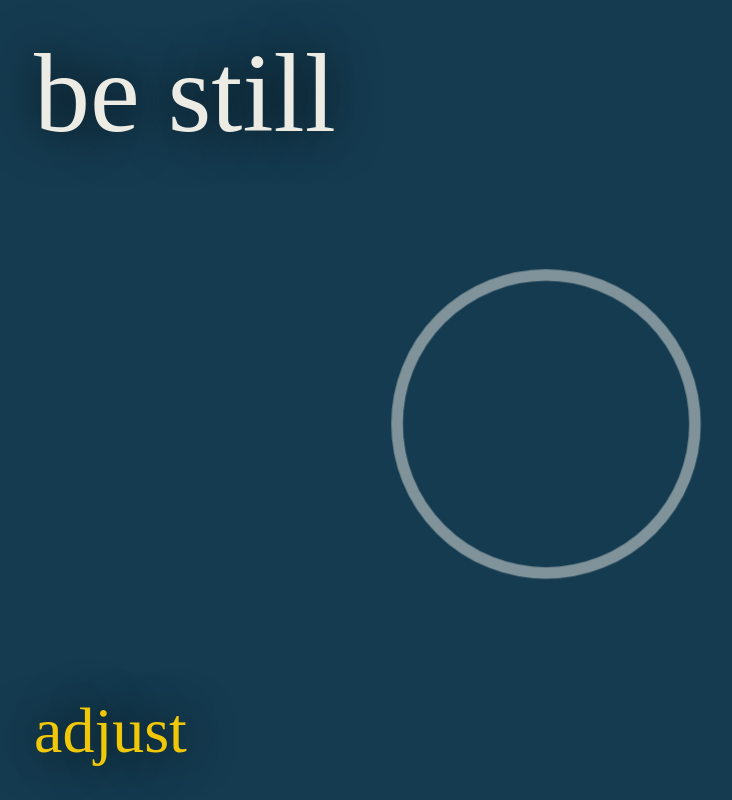
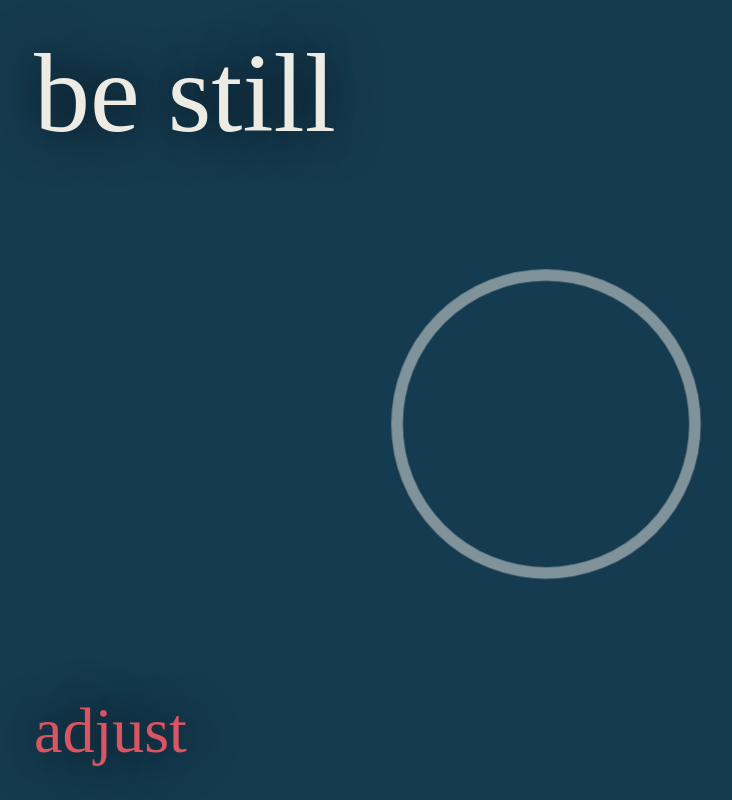
Before and after one commit to kingofkaties/katie-king-project-three, a plain HTML site: page index.html in a window 1280 px wide. Shown: the whole page, without its empty margins (94-826 px from the left). Drawn offline with nearby package versions, Linux system fonts and the light colour scheme; a web font is replaced by a local one.

Commit message:
Fixing colour on initial load

```diff
--- a/styles/sass/styles.scss
+++ b/styles/sass/styles.scss
@@ -24,7 +24,7 @@ p {
 }
 
 a {
-    color: $toggleThree;
+    color: $toggleOne;
 }
 
 
```
Also changed, not shown: styles/styles.css.
